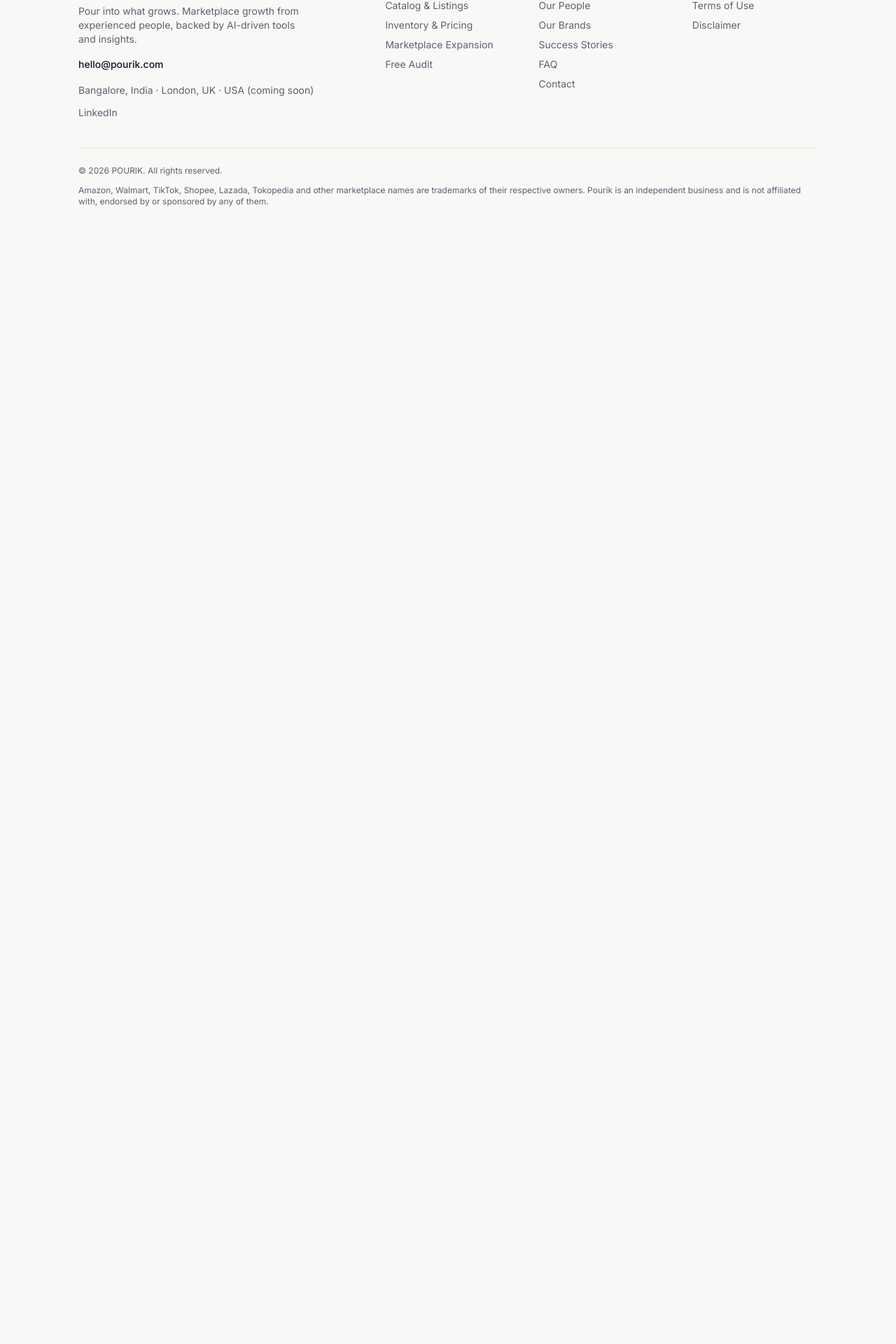
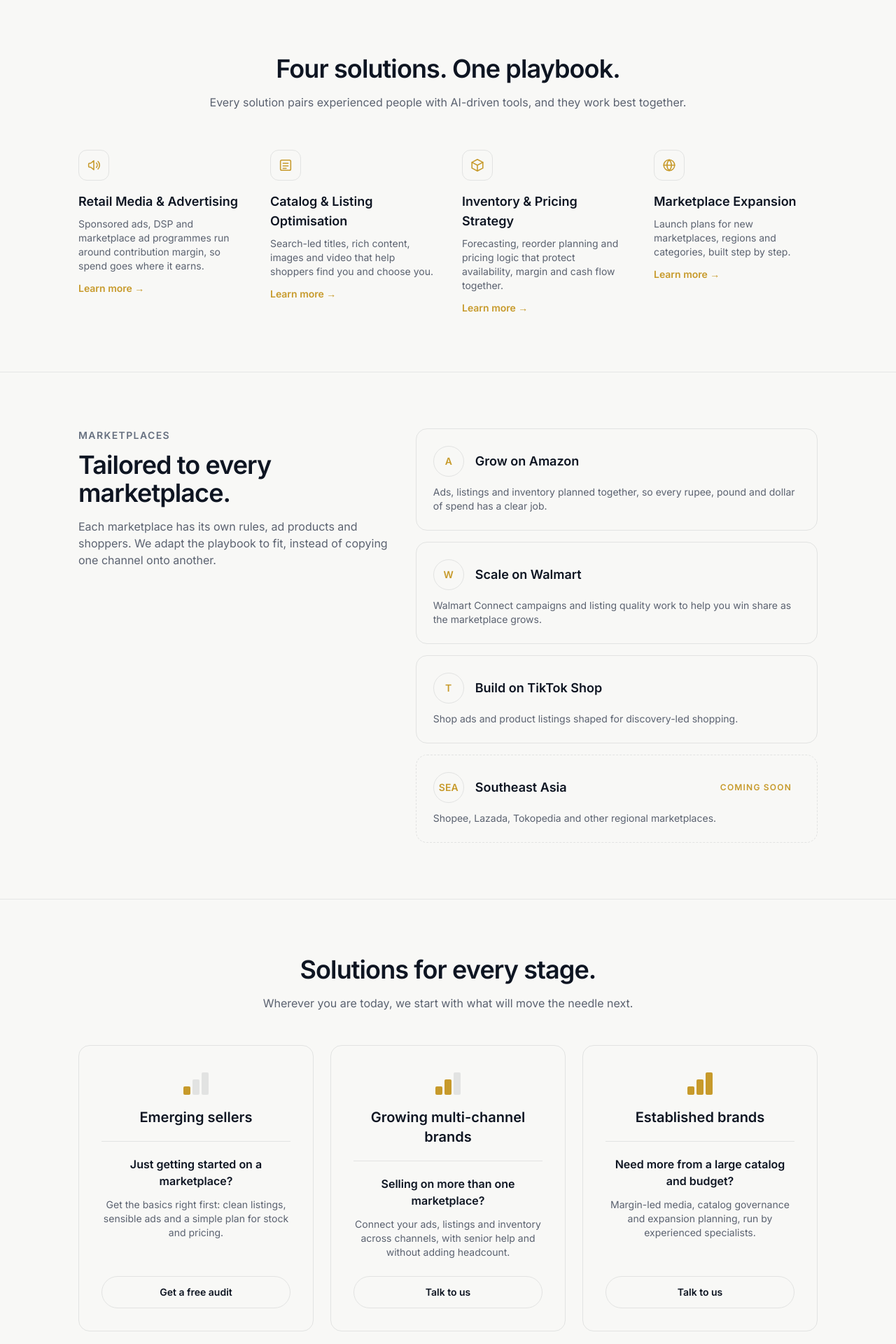
Before and after one commit to ranjandsgpt/pourik, a Next.js app: page /solutions in a window 1280 px wide. Before the commit this address had no page. Shown: the part 634-2554 px from the top of the page at 70% size. Before the commit the page ends 978 px from the top, so only its background shows below. Built offline with nearby package versions, Linux system fonts and the light colour scheme.

Commit message:
Solutions: new solutions page

```diff
--- /dev/null
+++ b/app/solutions/page.tsx
@@ -0,0 +1,212 @@
+import type { Metadata } from "next";
+import Link from "next/link";
+import { CtaBand, Eyebrow, GhostButton, PrimaryButton } from "@/components/Blocks";
+import { SolutionIcon, SolutionRow, StageIcon, solutions } from "@/components/Solutions";
+
+export const metadata: Metadata = {
+  alternates: { canonical: "/solutions" },
+  title: "Solutions — Pourik",
+  description:
+    "Marketplace growth solutions for Amazon, Walmart and TikTok Shop: retail media, catalog and listings, inventory and pricing, and marketplace expansion. Southeast Asia marketplaces coming soon.",
+};
+
+const marketplaceCards = [
+  {
+    badge: "A",
+    title: "Grow on Amazon",
+    copy: "Ads, listings and inventory planned together, so every rupee, pound and dollar of spend has a clear job.",
+  },
+  {
+    badge: "W",
+    title: "Scale on Walmart",
+    copy: "Walmart Connect campaigns and listing quality work to help you win share as the marketplace grows.",
+  },
+  {
+    badge: "T",
+    title: "Build on TikTok Shop",
+    copy: "Shop ads and product listings shaped for discovery-led shopping.",
+  },
+  {
+    badge: "SEA",
+    title: "Southeast Asia",
+    copy: "Shopee, Lazada, Tokopedia and other regional marketplaces.",
+    soon: true,
+  },
+];
+
+const stages = [
+  {
+    level: 1 as const,
+    title: "Emerging sellers",
+    question: "Just getting started on a marketplace?",
+    copy: "Get the basics right first: clean listings, sensible ads and a simple plan for stock and pricing.",
+    cta: { label: "Get a free audit", href: "/audit" },
+  },
+  {
+    level: 2 as const,
+    title: "Growing multi-channel brands",
+    question: "Selling on more than one marketplace?",
+    copy: "Connect your ads, listings and inventory across channels, with senior help and without adding headcount.",
+    cta: { label: "Talk to us", href: "/contact" },
+  },
+  {
+    level: 3 as const,
+    title: "Established brands",
+    question: "Need more from a large catalog and budget?",
+    copy: "Margin-led media, catalog governance and expansion planning, run by experienced specialists.",
+    cta: { label: "Talk to us", href: "/contact" },
+  },
+];
+
+export default function SolutionsPage() {
+  return (
+    <>
+      {/* Hero */}
+      <section className="border-b border-line/80">
+        <div className="container-px mx-auto max-w-4xl py-20 text-center md:py-28">
+          <Eyebrow>Solutions</Eyebrow>
+          <h1 className="mt-4 font-display text-4xl font-semibold leading-tight tracking-tight md:text-5xl">
+            Marketplace growth, from listing to profit.
+          </h1>
+          <p className="mx-auto mt-6 max-w-2xl text-lg text-muted">
+            Senior marketplace, retail media and ad-tech experts, backed by
+            AI-driven tools and insights. You get experienced judgement
+            without building a large in-house team.
+          </p>
+          <div className="mt-8 flex flex-wrap justify-center gap-4">
+            <PrimaryButton href="/audit">Get a free audit</PrimaryButton>
+            <GhostButton href="/contact">Talk to us</GhostButton>
+          </div>
+        </div>
+      </section>
+
+      {/* Four solutions */}
+      <section className="container-px mx-auto max-w-6xl py-20">
+        <div className="mx-auto max-w-3xl text-center">
+          <h2 className="font-display text-3xl font-semibold tracking-tight md:text-4xl">
+            Four solutions. One playbook.
+          </h2>
+          <p className="mt-4 text-muted">
+            Every solution pairs experienced people with AI-driven tools, and
+            they work best together.
+          </p>
+        </div>
+        <div className="mt-14">
+          <SolutionRow />
+        </div>
+      </section>
+
+      {/* Marketplaces */}
+      <section className="border-t border-line/80">
+        <div className="container-px mx-auto grid max-w-6xl gap-10 py-20 md:grid-cols-[1fr_1.3fr]">
+          <div className="md:sticky md:top-28 md:self-start">
+            <Eyebrow tone="accent">Marketplaces</Eyebrow>
+            <h2 className="mt-3 font-display text-3xl font-semibold tracking-tight md:text-4xl">
+              Tailored to every marketplace.
+            </h2>
+            <p className="mt-4 text-muted">
+              Each marketplace has its own rules, ad products and shoppers. We
+              adapt the playbook to fit, instead of copying one channel onto
+              another.
+            </p>
+          </div>
+          <ul className="space-y-4">
+            {marketplaceCards.map((m) => (
+              <li
+                key={m.title}
+                className={`rounded-2xl border p-6 ${
+                  m.soon ? "border-dashed border-line" : "border-line bg-paper"
+                }`}
+              >
+                <div className="flex items-center gap-4">
+                  <span className="flex h-11 w-11 shrink-0 items-center justify-center rounded-full border border-line bg-background font-display text-sm font-semibold text-brand">
+                    {m.badge}
+                  </span>
+                  <h3 className="font-display text-lg font-semibold">{m.title}</h3>
+                  {m.soon && (
+                    <span className="ml-auto rounded-full bg-paper px-3 py-1 text-xs font-semibold uppercase tracking-widest text-brand">
+                      Coming soon
+                    </span>
+                  )}
+                </div>
+                <p className="mt-3 text-sm text-muted">{m.copy}</p>
+              </li>
+            ))}
+          </ul>
+        </div>
+      </section>
+
+      {/* Stages */}
+      <section className="border-t border-line/80 bg-paper">
+        <div className="container-px mx-auto max-w-6xl py-20">
+          <div className="mx-auto max-w-3xl text-center">
+            <h2 className="font-display text-3xl font-semibold tracking-tight md:text-4xl">
+              Solutions for every stage.
+            </h2>
+            <p className="mt-4 text-muted">
+              Wherever you are today, we start with what will move the needle
+              next.
+            </p>
+          </div>
+          <div className="mt-12 grid gap-6 md:grid-cols-3">
+            {stages.map((s) => (
+              <div
+                key={s.title}
+                className="flex flex-col rounded-2xl border border-line bg-background p-8 text-center"
+              >
+                <div className="flex justify-center">
+                  <StageIcon level={s.level} />
+                </div>
+                <h3 className="mt-4 font-display text-xl font-semibold">{s.title}</h3>
+                <hr className="my-5 border-line" />
+                <p className="font-semibold">{s.question}</p>
+                <p className="mt-3 flex-1 text-sm text-muted">{s.copy}</p>
+                <Link
+                  href={s.cta.href}
+                  className="mt-6 block rounded-full border border-line px-6 py-3 text-sm font-semibold transition-colors hover:border-brand hover:text-brand"
+                >
+                  {s.cta.label}
+                </Link>
+              </div>
+            ))}
+          </div>
+        </div>
+      </section>
+
+      {/* Detail */}
+      <section className="container-px mx-auto max-w-6xl py-20">
+        <h2 className="font-display text-3xl font-semibold tracking-tight md:text-4xl">
+          What&apos;s included
+        </h2>
+        <div className="mt-10 space-y-14">
+          {solutions.map((g) => (
+            <div key={g.id} id={g.id} className="scroll-mt-24 border-t border-line pt-10">
+              <div className="grid gap-8 md:grid-cols-[1fr_2fr]">
+                <div>
+                  <SolutionIcon id={g.id} />
+                  <h3 className="mt-4 font-display text-2xl font-semibold">{g.title}</h3>
+                  <p className="mt-3 text-sm text-muted">{g.copy}</p>
+                </div>
+                <ul className="grid gap-3 self-start sm:grid-cols-2">
+                  {g.items.map((item) => (
+                    <li key={item} className="flex gap-2 rounded-xl border border-line px-4 py-3 text-sm">
+                      <span className="text-brand">✓</span>
+                      {item}
+                    </li>
+                  ))}
+                </ul>
+              </div>
+            </div>
+          ))}
+        </div>
+
+        <div className="mt-20">
+          <CtaBand
+            title="Not sure where to start?"
+            copy="Tell us about your marketplace accounts and we'll come back with a free audit and a prioritised list of what to fix first."
+          />
+        </div>
+      </section>
+    </>
+  );
+}
```
